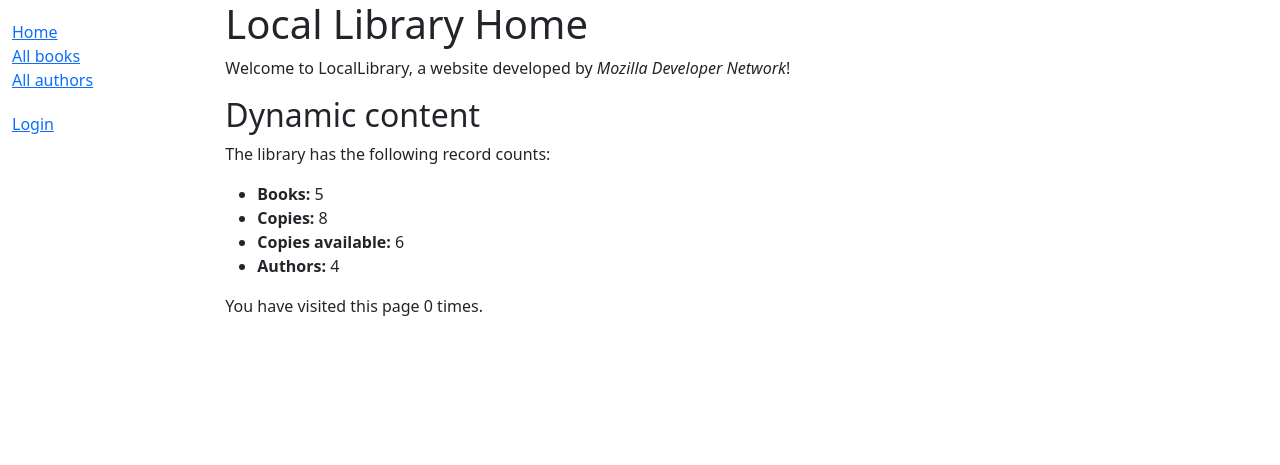
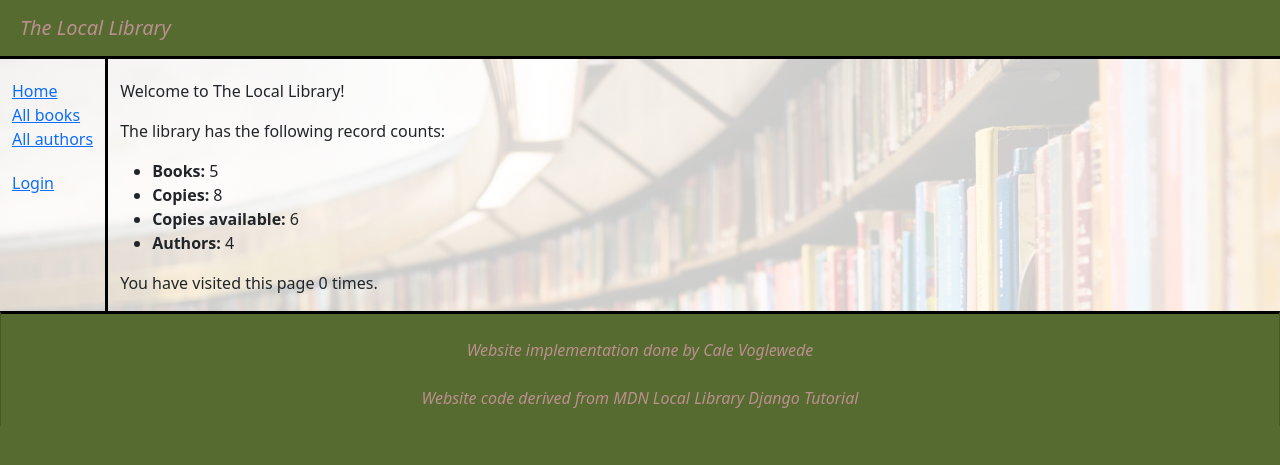
Before and after one commit to cale-ndsu/csci313-assignment4-cale-voglewede, a Django app: page /catalog/ in a window 1280 px wide. Shown: the top 465 px of the page. Run offline with Django 5.2, Linux system fonts and the light colour scheme; data comes from the database, SQL or seed files in the repository; both versions use the stored data as it was after the commit.

Commit message:
Added more sophisticated styling to the website

```diff
--- a/locallibrary/catalog/static/css/styles.css
+++ b/locallibrary/catalog/static/css/styles.css
@@ -1,3 +1,7 @@
+body {
+  background-color: darkolivegreen;
+}
+
 .sidebar-nav {
   margin-top: 20px;
   padding: 0;
@@ -10,3 +14,55 @@
   padding: 0;
   margin: 0;
 }
+.navbar-brand,
+.navbar-brand:hover {
+  padding-left: 1em;
+  font-style: italic;
+  color: rosybrown;
+}
+
+.navbar-custom {
+  background-color: darkolivegreen;
+  border-bottom: 3px solid black;
+}
+
+#sidebar {
+  border-right: 3px solid black;
+  width: auto;
+}
+
+@media (max-width: 740px) {
+  #sidebar {
+    border-right: none;
+    width: auto;
+  }
+}
+
+#content {
+  background: linear-gradient(
+      rgba(255, 255, 255, 0.8),
+      rgba(255, 255, 255, 0.8)
+    ),
+    url("../background.jpg");
+  background-size: cover;
+}
+
+#footer_text {
+  text-align: center;
+  color: rosybrown;
+}
+
+.card {
+  border-top: 3px solid black;
+  background-color: darkolivegreen;
+  border-bottom: 0px solid black;
+}
+
+hr {
+  width: 100%;
+}
+
+.col-sm-10,
+.col-xs-10 {
+  margin-top: 20px;
+}
--- a/locallibrary/catalog/templates/base_generic.html
+++ b/locallibrary/catalog/templates/base_generic.html
@@ -17,9 +17,12 @@
     <link rel="stylesheet" href="{% static 'css/styles.css' %}" />
   </head>
   <body>
+    <nav class="navbar navbar-custom">
+      <a class="navbar-brand" href="#">The Local Library</a>
+    </nav>
     <div class="container-fluid">
-      <div class="row">
-        <div class="col-sm-2">
+      <div class="row" id="content">
+        <div class="col-sm-2" id="sidebar">
           {% block sidebar %}
           <ul class="sidebar-nav">
             <li><a href="{% url 'index' %}">Home</a></li>
@@ -49,7 +52,7 @@
           </ul>
           {% endif %} {% endblock %}
         </div>
-        <div class="col-sm-10">{% block content %}{% endblock %}</div>
+        <div class="col-sm-10 col-xs-10">{% block content %}{% endblock %}</div>
         {% block pagination %} {% if is_paginated %}
         <div class="pagination">
           <span class="page-links">
@@ -72,5 +75,11 @@
         {% endif %} {% endblock %}
       </div>
     </div>
+    <footer class="card rounded-0">
+      <p id="footer_text">
+      </br><em>Website implementation done by Cale Voglewede</em></br></br>
+          <em>Website code derived from MDN Local Library Django Tutorial</em>
+      </p>
+    </footer>
   </body>
 </html>
--- a/locallibrary/catalog/templates/index.html
+++ b/locallibrary/catalog/templates/index.html
@@ -1,10 +1,7 @@
 {% extends "base_generic.html" %} {% block content %}
-<h1>Local Library Home</h1>
-<p>
-  Welcome to LocalLibrary, a website developed by
-  <em>Mozilla Developer Network</em>!
-</p>
-<h2>Dynamic content</h2>
+<!--<h1>Local Library Home</h1>-->
+<p>Welcome to The Local Library!</p>
+<!--<h2>Dynamic content</h2>-->
 <p>The library has the following record counts:</p>
 <ul>
   <li><strong>Books:</strong> {{ num_books }}</li>
```
Also changed, not shown: locallibrary/catalog/static/background.jpg (added), locallibrary/db.sqlite3.
